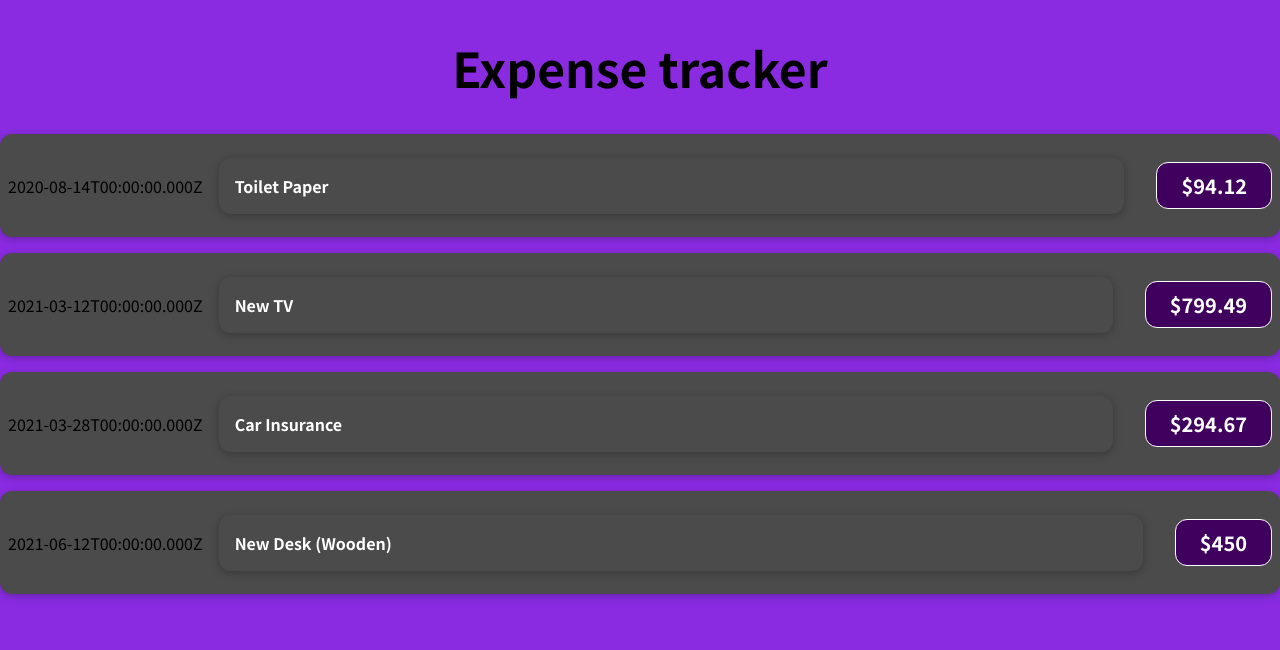
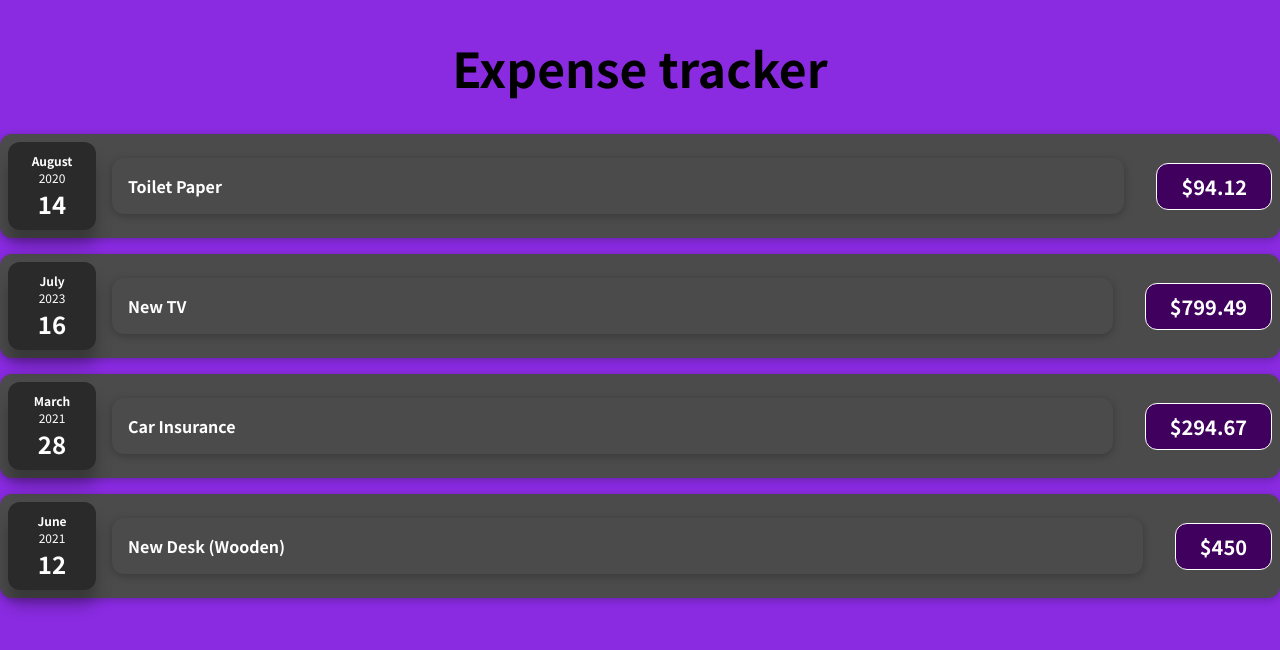
Before and after one commit to Deep26lak/firstReactProject, a JavaScript app: page / in a window 1280 px wide. Shown: the top 650 px of the page. Built offline with nearby package versions, Linux system fonts and the light colour scheme.

Commit message:
working with Expense items and date components

```diff
--- a/src/App.js
+++ b/src/App.js
@@ -12,7 +12,7 @@
       id: "e2",
       title: "New TV",
       amount: 799.49,
-      date: new Date(2021, 2, 12),
+      date: new Date(),
     },
     {
       id: "e3",
@@ -35,22 +35,22 @@
         title={expenses[0].title}
         amount={expenses[0].amount}
         date={expenses[0].date}
-      ></ExpenseItem>
+      />
       <ExpenseItem
         title={expenses[1].title}
         amount={expenses[1].amount}
         date={expenses[1].date}
-      ></ExpenseItem>
+       />
       <ExpenseItem
         title={expenses[2].title}
         amount={expenses[2].amount}
         date={expenses[2].date}
-      ></ExpenseItem>
+       />
       <ExpenseItem
         title={expenses[3].title}
         amount={expenses[3].amount}
         date={expenses[3].date}
-      ></ExpenseItem>
+       />
     </div>
   );
 }
--- /dev/null
+++ b/src/components/ExpenseDate.css
@@ -0,0 +1,27 @@
+.expense-date {
+    display: flex;
+    flex-direction: column;
+    width: 5.5rem;
+    height: 5.5rem;
+    border: 1px solid transparent;
+    box-shadow: 0 1rem 1rem rgba(0, 0, 0, 0.25) ;
+    background-color: #2a2a2a;
+    color: white;
+    border-radius: 12px;
+    align-items: center;
+    justify-content: center;
+  }
+
+  .expense-date__month {
+    font-size: 0.75rem;
+    font-weight: bold;
+  }
+
+  .expense-date__year {
+    font-size: 0.75rem;
+  }
+
+  .expense-date__day {
+    font-size: 1.5rem;
+    font-weight: bold;
+  }
--- /dev/null
+++ b/src/components/ExpenseDate.js
@@ -0,0 +1,17 @@
+import "./ExpenseDate.css"
+
+
+function ExpenseDate(props) {
+  const month = props.date.toLocaleString("en-IN", { month: "long" });
+  const year = props.date.getFullYear();
+  const day = props.date.toLocaleString("en-IN", { day: "2-digit" });
+  return (
+    <div className="expense-date">
+      <div className="expense-date__month">{month}</div>
+      <div className="expense-date__year">{year}</div>
+      <div className="expense-date__day">{day}</div>
+    </div>
+  );
+}
+
+export default ExpenseDate;
--- a/src/components/ExpenseItem.js
+++ b/src/components/ExpenseItem.js
@@ -1,15 +1,16 @@
 import "./ExpenseItem.css";
-
-function ExpenseItem(data) {
+import ExpenseDate from "./ExpenseDate";
+function ExpenseItem(props) {
 //   const expenseDate = new Date();
 //   const expenseTitle = "Car Insurance";
 //   const expensePrice = 293.43;
+
   return (
     <div className="expense-item ">
-      <p>{data.date.toISOString()}</p>
+      <ExpenseDate date={props.date} />
       <div className="expense-item__description">
-        <h1 className="expense-item h1">{data.title}</h1>
-        <p className="expense-item__price">${data.amount}</p>
+        <h1 className="expense-item h1">{props.title}</h1>
+        <p className="expense-item__price">${props.amount}</p>
       </div>
     </div>
   );
```
